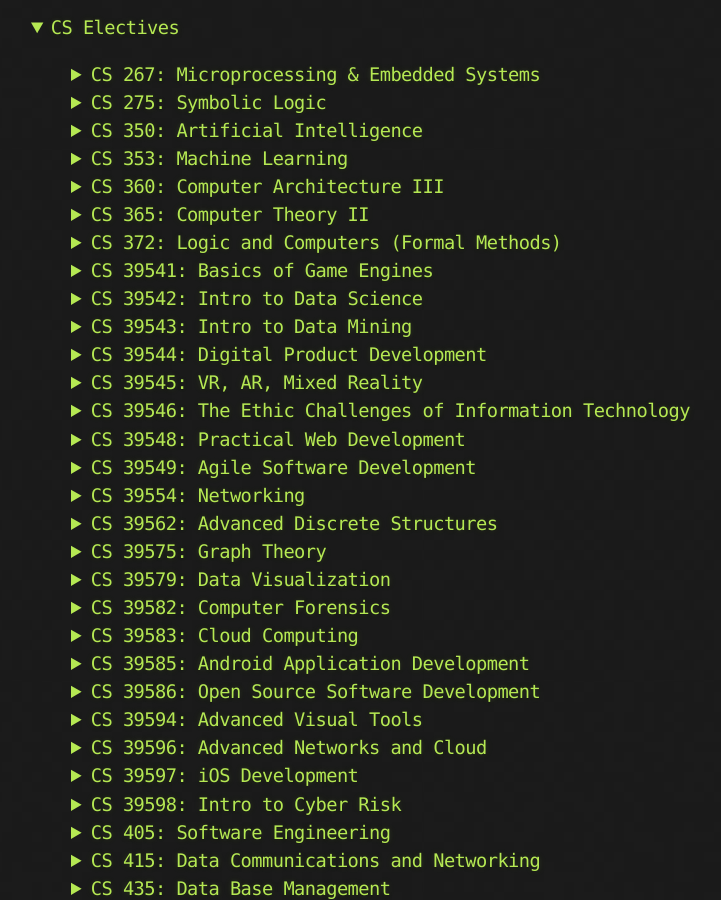
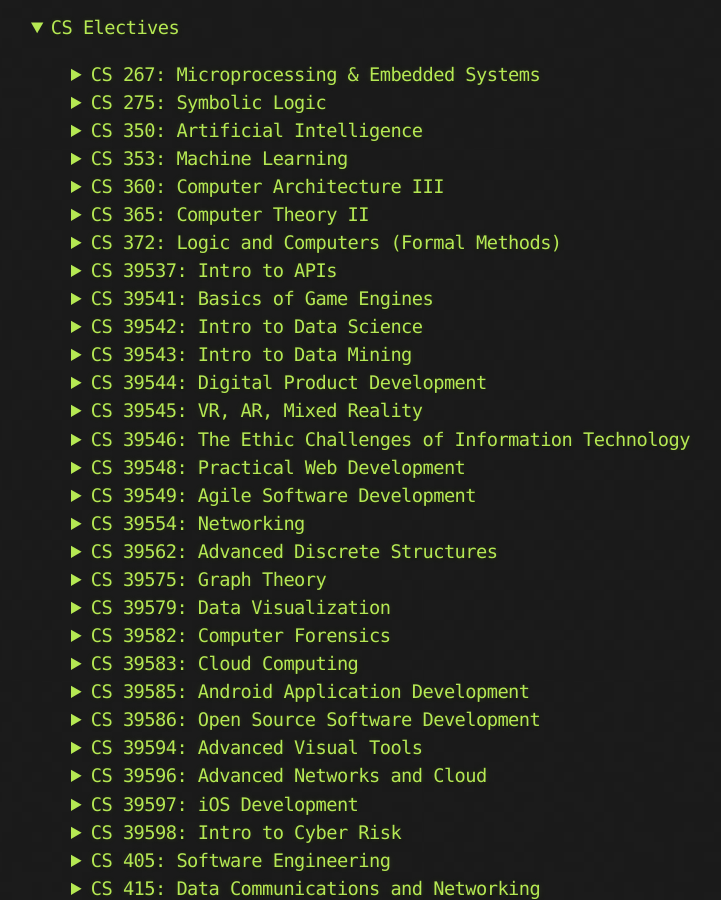
Before and after one commit to Hunter-Open-Source-Club/syllabi, a Jekyll site: the page built from index.html, in a window 1280 px wide and 900 px high, scrolled down 915 px. Shown: the whole window, without its empty margins (109-830 px from the left). Built offline with Jekyll 4.4.1, drawn with Linux system fonts in a browser that asks for light colours.

Commit message:
Add Intro to APIs syllabus (#16)

```diff
--- a/_data/map.json
+++ b/_data/map.json
@@ -26,6 +26,7 @@
     "CS 360": "Computer Architecture III",
     "CS 365": "Computer Theory II",
     "CS 372": "Logic and Computers (Formal Methods)",
+    "CS 39537": "Intro to APIs",
     "CS 39541": "Basics of Game Engines",
     "CS 39542": "Intro to Data Science",
     "CS 39543": "Intro to Data Mining",
```
Also changed, not shown: README.md, 1 other file.
